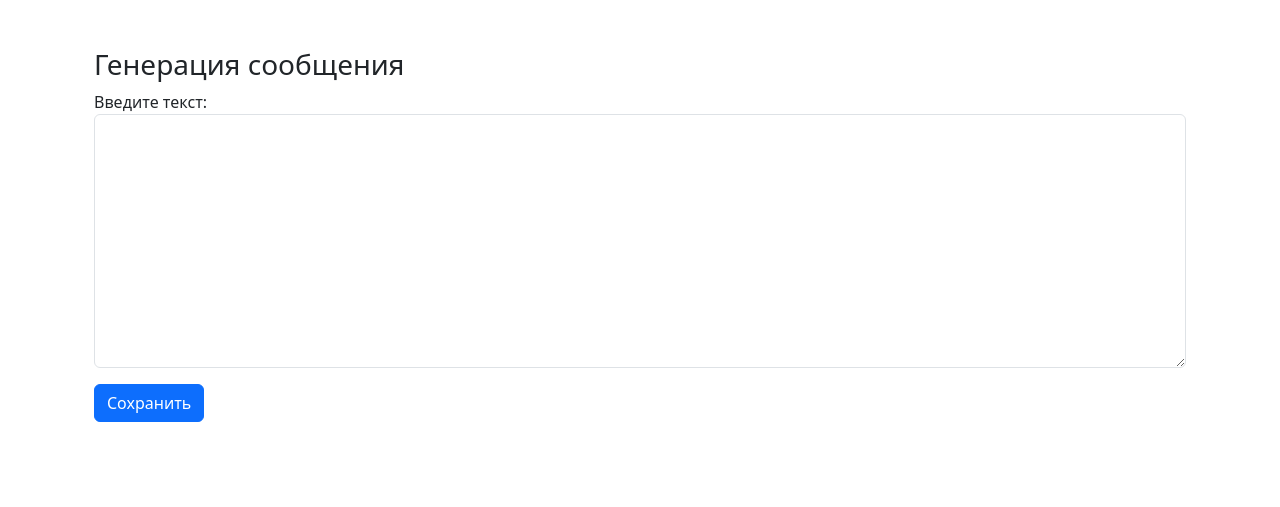
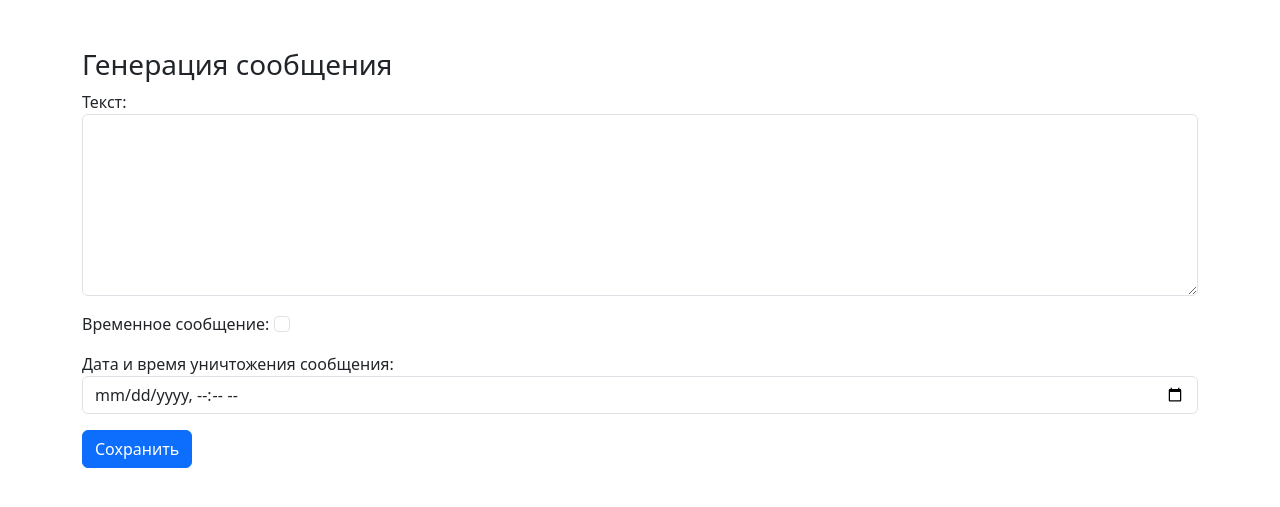
Before and after one commit to storlay/pastebin, a Django app: page / in a window 1280 px wide. Shown: the part 62-569 px from the top of the page. Run offline with Django 5.2, Linux system fonts and the light colour scheme; parts of the project's set-up code (start-up, migrations or seed data) failed here and were passed over.

Commit message:
Add datetime field

```diff
--- a/text/forms.py
+++ b/text/forms.py
@@ -1,12 +1,30 @@
+from datetime import datetime
+
 from django import forms
-from django.forms import ModelForm
+from django.core.exceptions import ValidationError
 
 from text.models import Text
 
 
-class InputTextForm(ModelForm):
-    url_hash = forms.CharField(label='Введите текст', widget=forms.Textarea(attrs={'class': 'form-control'}))
+class InputTextForm(forms.ModelForm):
+
+    def clean_datetime_of_deletion(self):
+        data = self.cleaned_data['datetime_of_deletion']
+        if datetime.now() > data:
+            raise ValidationError('Дата и время уничтожения сообщения не могут быть меньше текущих')
+        return data
 
     class Meta:
         model = Text
-        fields = ('url_hash',)
+        fields = '__all__'
+        required = ('url_hash',)
+        labels = {
+            'url_hash': 'Текст',
+            'is_temporary': 'Временное сообщение',
+            'datetime_of_deletion': 'Дата и время уничтожения сообщения'
+        }
+        widgets = {
+            'url_hash': forms.Textarea(attrs={'class': 'form-control', 'rows': 7}),
+            'is_temporary': forms.CheckboxInput(attrs={'class': 'form-check-input'}),
+            'datetime_of_deletion': forms.DateTimeInput(attrs={'class': 'form-control', 'type': 'datetime-local'})
+        }
--- a/text/models.py
+++ b/text/models.py
@@ -3,6 +3,8 @@ from django.db import models
 
 class Text(models.Model):
     url_hash = models.TextField()
+    is_temporary = models.BooleanField(default=False)
+    datetime_of_deletion = models.DateTimeField(blank=True, null=True)
 
     def get_absolute_url(self):
         from django.urls import reverse
--- a/text/templates/index.html
+++ b/text/templates/index.html
@@ -1,16 +1,14 @@
 {% extends 'base.html' %}
 
-{% block title %}Pastebin{% endblock %}
+{% block title %}
+    Pastebin
+{% endblock %}
 
 {% block content %}
-    <div class="container">
     <h1 class="mt-5 fs-3">Генерация сообщения</h1>
-    </div>
-    <div class="container">
-        <form method="post">
-            {% csrf_token %}
-            {{ form.as_p }}
-            <button type="submit" class="btn btn-primary">Сохранить</button>
-        </form>
-    </div>
+    <form method="post">
+        {% csrf_token %}
+        {{ form.as_p }}
+        <button type="submit" class="btn btn-primary">Сохранить</button>
+    </form>
 {% endblock %}
```
